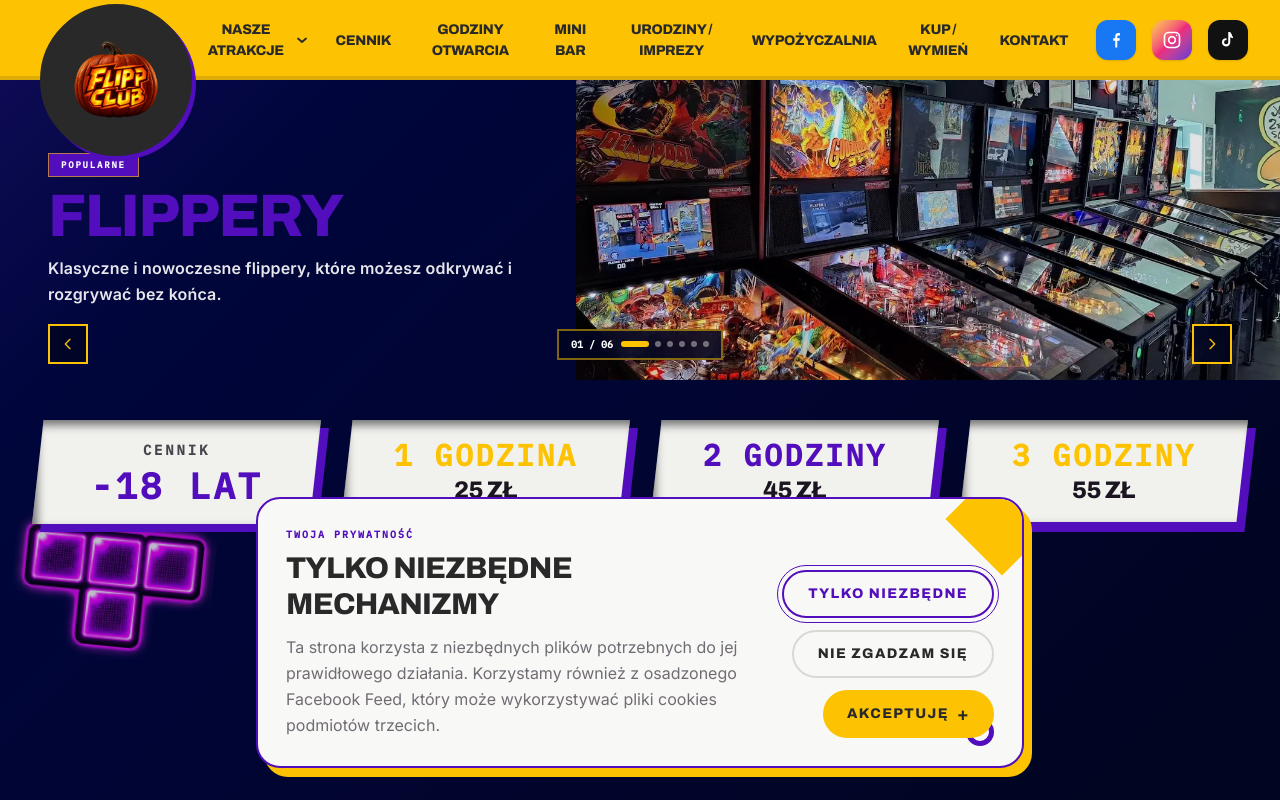
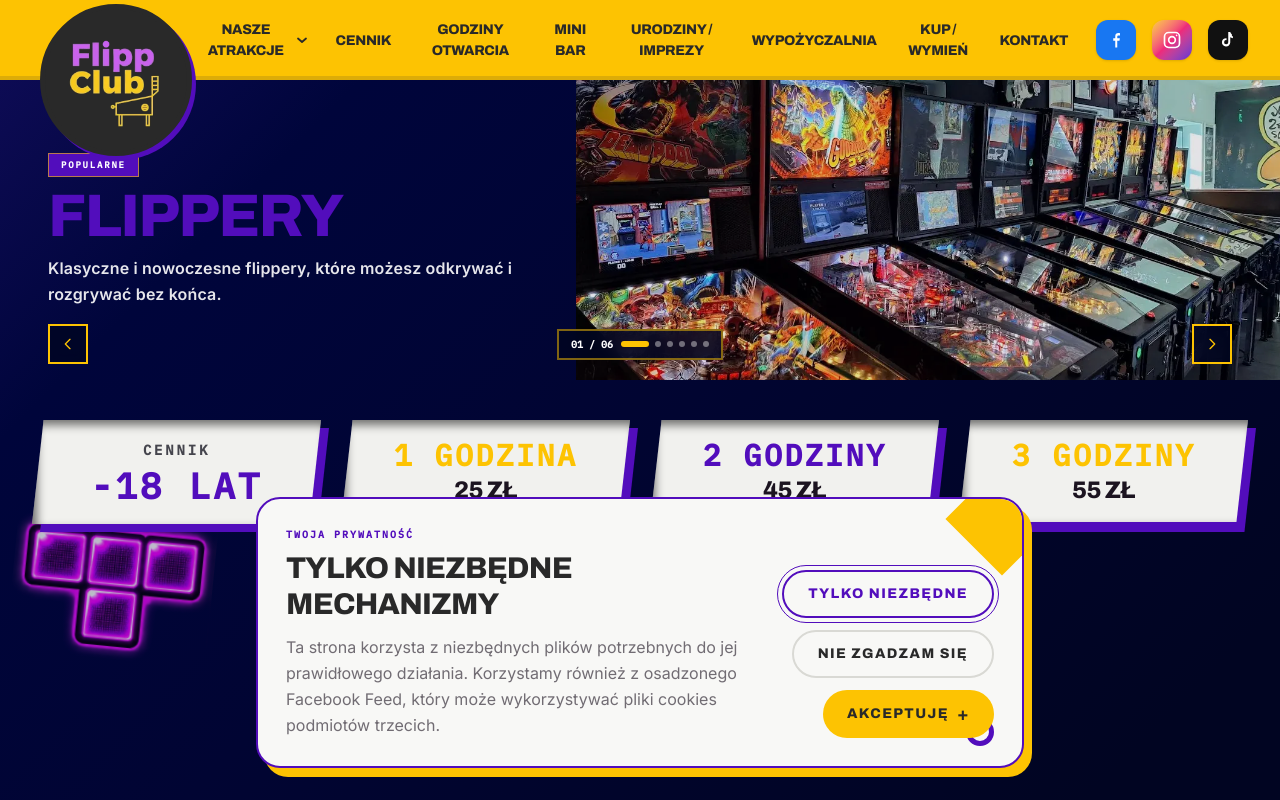
Before and after one commit to mstobrawa/flippclub, a Next.js app: page / in a window 1280 px wide. Shown: the top 800 px of the page. Built offline with nearby package versions, Linux system fonts and the light colour scheme.

Commit message:
fix: correct logo image path in Header component

```diff
--- a/src/components/layout/Header.tsx
+++ b/src/components/layout/Header.tsx
@@ -88,7 +88,7 @@ export function Header() {
 "
           >
             <Image
-              src="/images/logoh.webp"
+              src="/images/logo.webp"
               alt="FLIPPCLUB"
               width={320}
               height={160}
```
